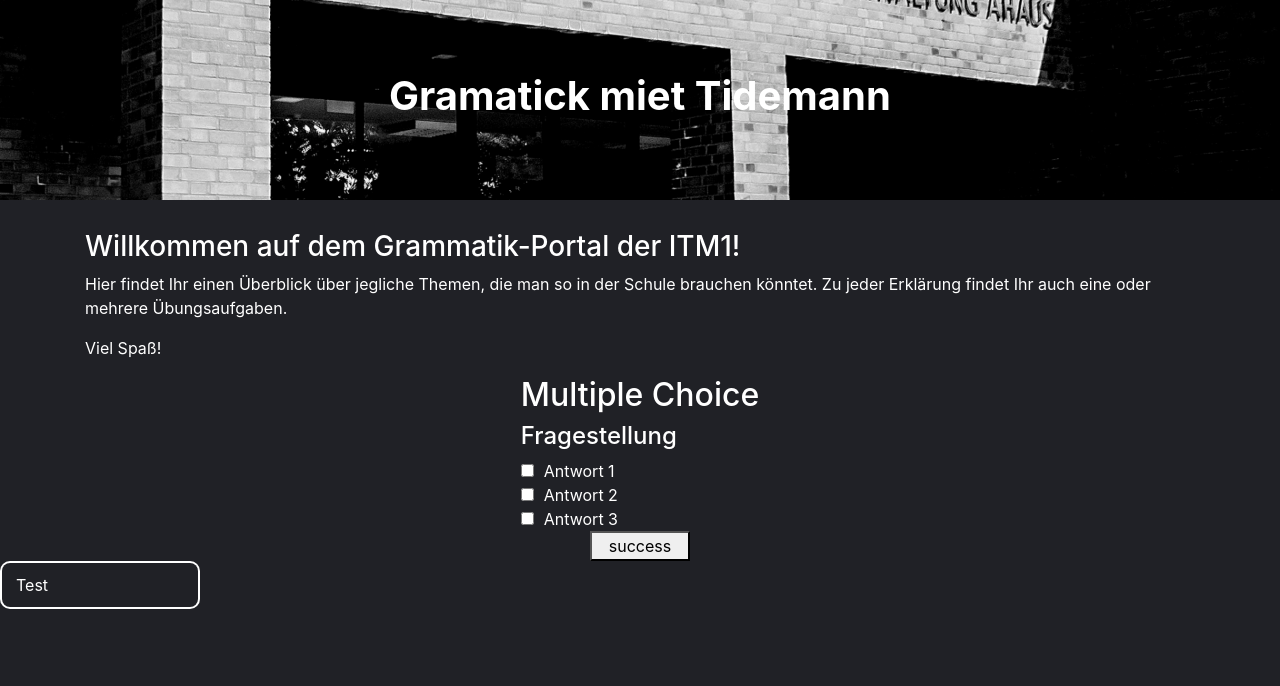
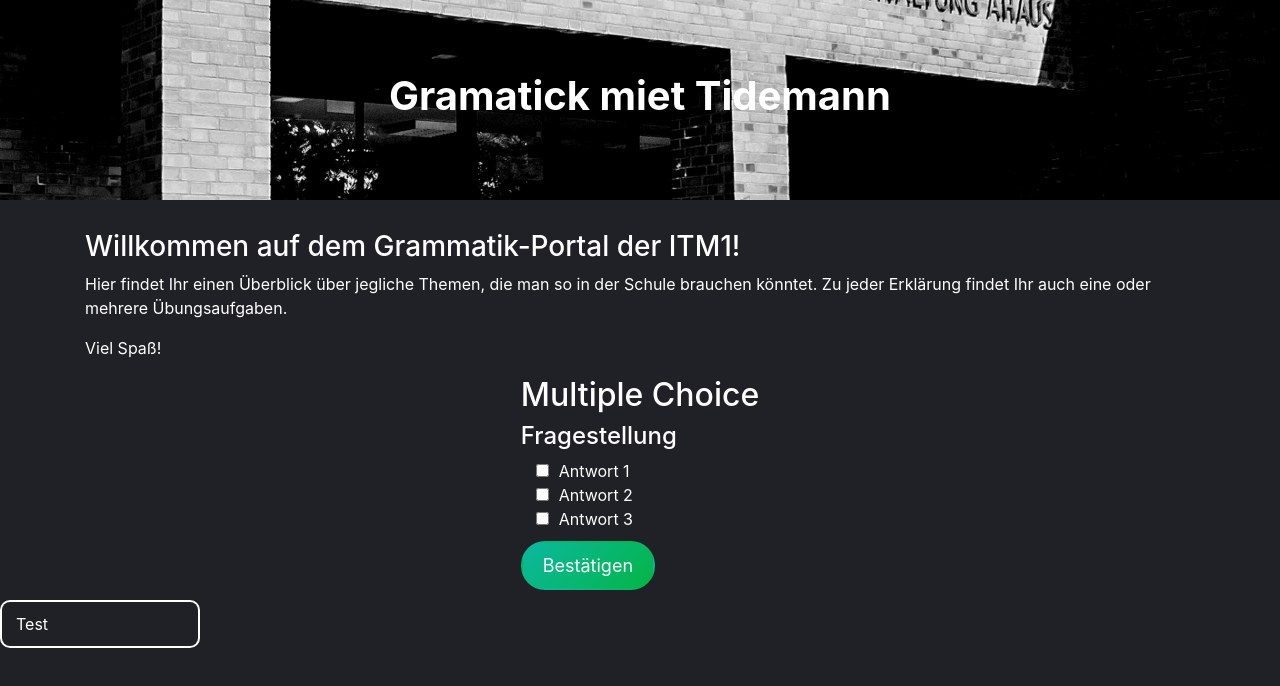
Before and after one commit to relativvv/GrammatickMietTiedemann, a React (Create React App) app in the folder frontend/: page / in a window 1280 px wide. Shown: the top 686 px of the page. Built offline with nearby package versions, Linux system fonts and the light colour scheme; no server answers; a small style sheet from the web is missing.

Commit message:
:lipstick: Add multipleChoice component

```diff
--- a/frontend/src/components/answerTypes/multipleChoice/multipleChoice.scss
+++ b/frontend/src/components/answerTypes/multipleChoice/multipleChoice.scss
@@ -4,6 +4,9 @@
 
   margin: 0 7%;
   justify-self: center;
+
+  &__answers-container {
+    margin-left: 15px;
 
     &__answers {
       display: flex;
@@ -17,9 +20,10 @@
         margin: 0;
       }
     }
+  }
 
   &__button {
-    width: 100px;
-    align-self: center;
+    width: min-content;
+    margin: 10px 0;
   }
 }
--- a/frontend/src/components/answerTypes/multipleChoice/multipleChoice.tsx
+++ b/frontend/src/components/answerTypes/multipleChoice/multipleChoice.tsx
@@ -1,23 +1,60 @@
-import React, {FC, useState} from 'react';
+import React, {FC, useEffect, useState} from 'react';
 import './multipleChoice.scss';
+import {getAllCategories} from "../../../api/categories/categories";
 
 const MultipleChoice: FC = () => {
 
     const tempAnswers = ['Antwort 1', 'Antwort 2', 'Antwort 3'];
 
-    const [inputValue, setInputValue] = useState();
+    const [selectedAnswers, setSelectedAnswers] = useState<Array<number>>([]);
+
+    const AddOrRemoveAnswer = (index: number) => {
+        const foundIndex = selectedAnswers.findIndex((answer) => answer === index);
+
+        setSelectedAnswers(foundIndex > -1
+            ? selectedAnswers.filter(answer => answer !== index)
+            : [...selectedAnswers, index]);
+    };
+
+    const PostMultipleChoiceAnswers = () => {
+
+    };
+
+    useEffect(() => {
+        (async () => {
+            const temp = await getAllCategories();
+            console.log('temp', temp)
+        })();
+
+    }, []);
 
     return (
         <div className="multiple-choice">
             <h2>Multiple Choice</h2>
             <h4>Fragestellung</h4>
-            {tempAnswers.map(a =>
-                <div className="multiple-choice__answers">
-                    <input className="multiple-choice__answers__checkbox" type="checkbox"/>
-                    <label className="multiple-choice__answers__label">{a}</label>
-                </div>
-            )}
-            <button className="multiple-choice__button" onClick={() => console.log('TODO')}>success</button>
+            <div className="multiple-choice__answers-container">
+                {tempAnswers.map((answers, index) =>
+                    <div
+                        key={answers}
+                        className="multiple-choice__answers-container__answers"
+                    >
+                        <input
+                            className="multiple-choice__answers-container__answers__checkbox"
+                            type="checkbox"
+                            onClick={() => AddOrRemoveAnswer(index)}
+                        />
+                        <label className="multiple-choice__answers-container__answers__label">
+                            {answers}
+                        </label>
+                    </div>
+                )}
+            </div>
+            <button
+                className="multiple-choice__button btn btn-primary"
+                onClick={PostMultipleChoiceAnswers}
+            >
+                Bestätigen
+            </button>
         </div>
     );
 };
```
Lines whose indentation alone changed are shown as unchanged.
